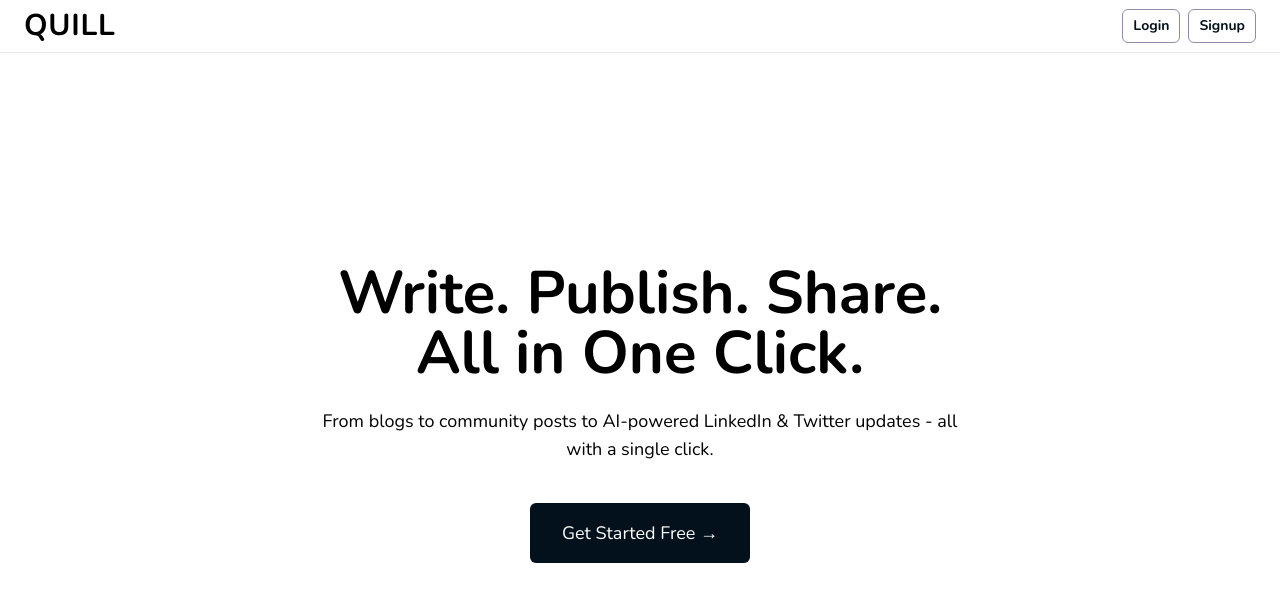
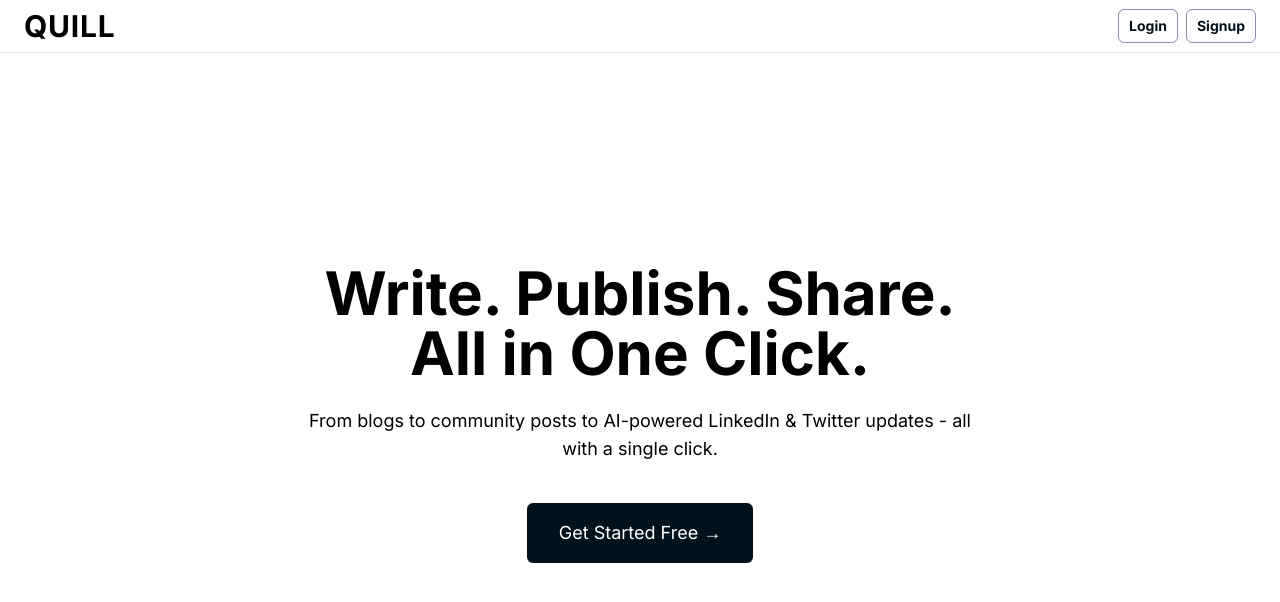
Before and after one commit to Jia-A/quill, a Next.js app in the folder quill-frontend/: page / in a window 1280 px wide. Shown: the top 602 px of the page. Built offline with nearby package versions, Linux system fonts and the light colour scheme.

Commit message:
refactor: replace Nunito font with Inter in layout for improved performance

```diff
--- a/quill-frontend/src/app/layout.tsx
+++ b/quill-frontend/src/app/layout.tsx
@@ -1,9 +1,10 @@
 import type { Metadata } from "next";
 import "./globals.css";
-import { Nunito } from "next/font/google";
+// import { Nunito } from "next/font/google";
+import { Inter } from 'next/font/google'
 import Header from "@/components/Header";
 
-const nunito = Nunito({
+const nunito = Inter({
       subsets: ['latin'],
       weight: ['400', '700'], // Specify desired weights (e.g., regular and bold)
       display: 'swap', // Optimizes font loading behavior
```
